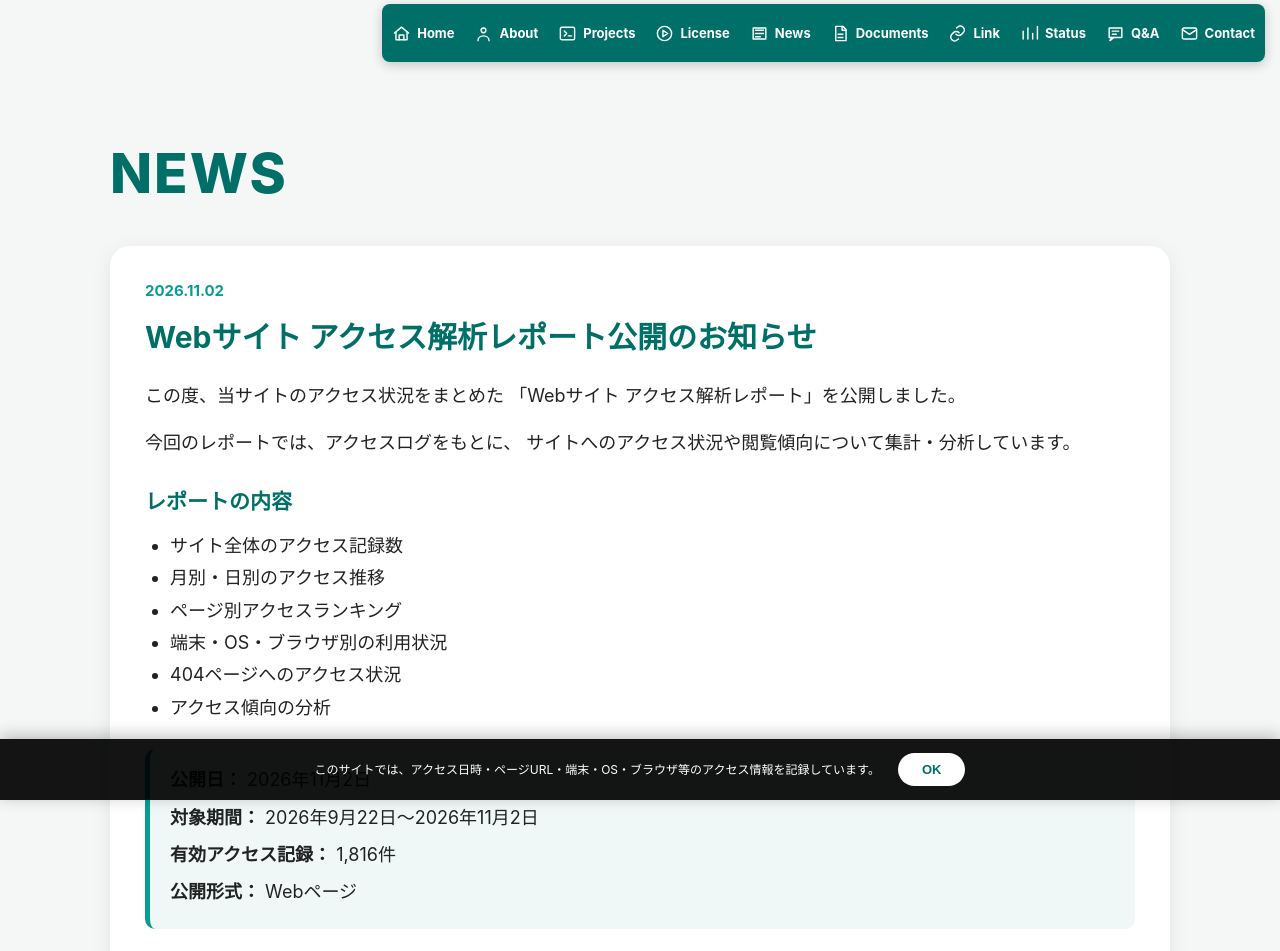
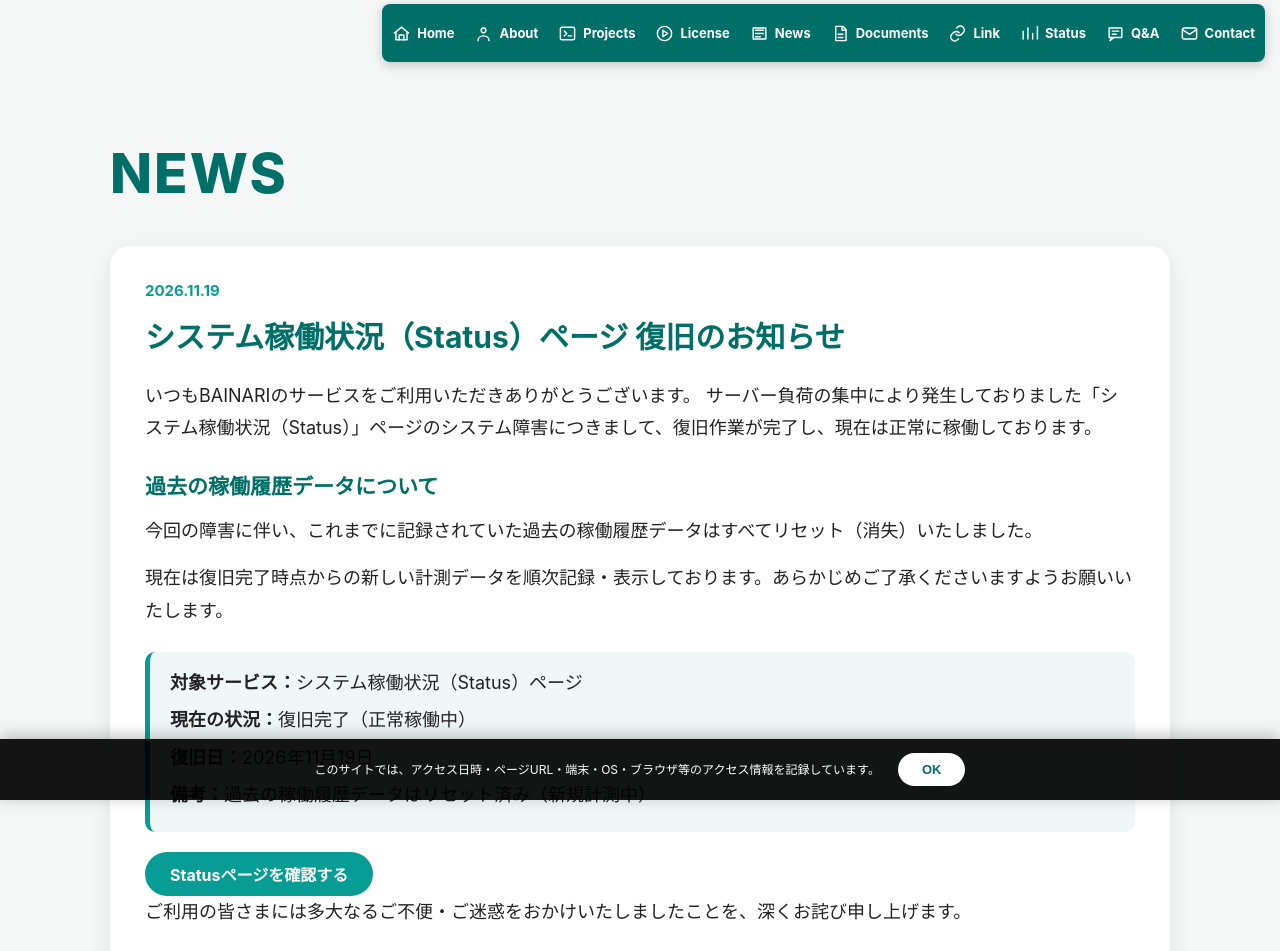
Before and after one commit to bainarinoakaunto/bainariweb, a plain HTML site: page news.html in a window 1280 px wide. Shown: the top 951 px of the page. Drawn offline with Linux system fonts and the light colour scheme.

Commit message:
Update news.html

```diff
--- a/news.html
+++ b/news.html
@@ -874,6 +874,49 @@ Contact
 <main>
 
     <div class="title">NEWS</div>
+
+    <!-- NEWS：2026.11.19 Statusページ復旧のお知らせ -->
+<article class="news">
+
+    <div class="date">2026.11.19</div>
+
+    <h1>
+        システム稼働状況（Status）ページ 復旧のお知らせ
+    </h1>
+
+    <p>
+        いつもBAINARIのサービスをご利用いただきありがとうございます。
+        サーバー負荷の集中により発生しておりました「システム稼働状況（Status）」ページのシステム障害につきまして、復旧作業が完了し、現在は正常に稼働しております。
+    </p>
+
+    <h2>過去の稼働履歴データについて</h2>
+
+    <p>
+        今回の障害に伴い、これまでに記録されていた過去の稼働履歴データはすべてリセット（消失）いたしました。
+    </p>
+
+    <p>
+        現在は復旧完了時点からの新しい計測データを順次記録・表示しております。あらかじめご了承くださいますようお願いいたします。
+    </p>
+
+    <div class="news-info">
+        <p><strong>対象サービス：</strong>システム稼働状況（Status）ページ</p>
+        <p><strong>現在の状況：</strong>復旧完了（正常稼働中）</p>
+        <p><strong>復旧日：</strong>2026年11月19日</p>
+        <p><strong>備考：</strong>過去の稼働履歴データはリセット済み（新規計測中）</p>
+    </div>
+
+    <div class="news-link">
+        <a href="status">
+            Statusページを確認する
+        </a>
+    </div>
+
+    <p>
+        ご利用の皆さまには多大なるご不便・ご迷惑をおかけいたしましたことを、深くお詫び申し上げます。
+    </p>
+
+</article>
 <!-- NEWS：2026.11.02 Webサイトアクセス解析レポート公開 -->
 
 <article class="news">
```
